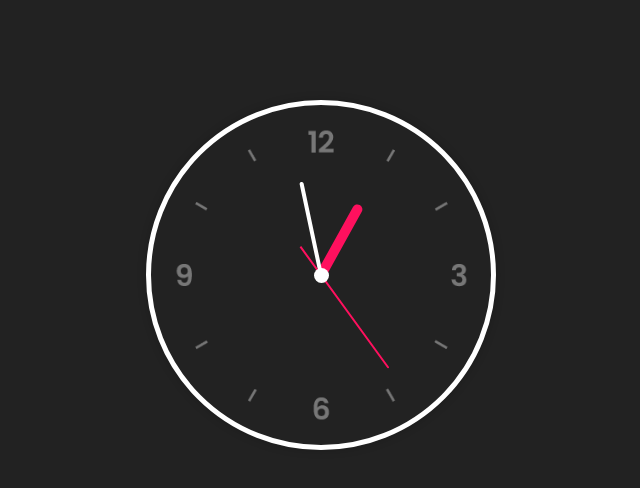
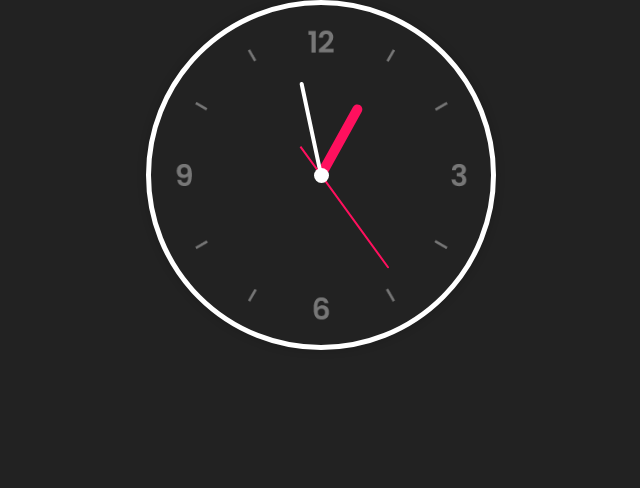
Before and after one commit to EmmanuelAyarah/Javascript-, a plain HTML site: page index.html in a window 1280 px wide. Shown: the whole page, without its empty margins (319-959 px from the left). Drawn offline with Linux system fonts and the light colour scheme.

Commit message:
Update style.css

```diff
--- a/style.css
+++ b/style.css
@@ -26,7 +26,7 @@ body{
     background-size: cover;
    box-shadow: 0 0 10px rgba(0,0,0,.2);
    /* position: relative; */
-   margin: 100px;
+   /* margin: 100px; */
 }
 
 .clock:before{
```
